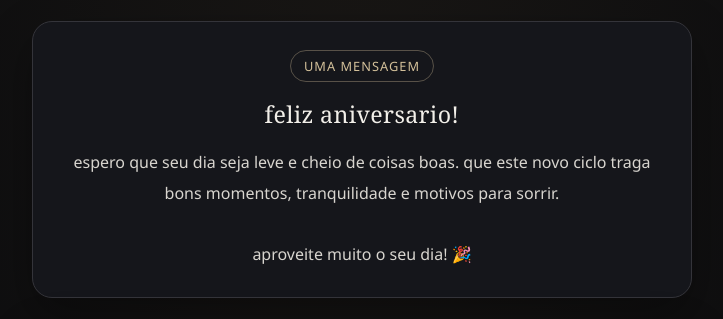
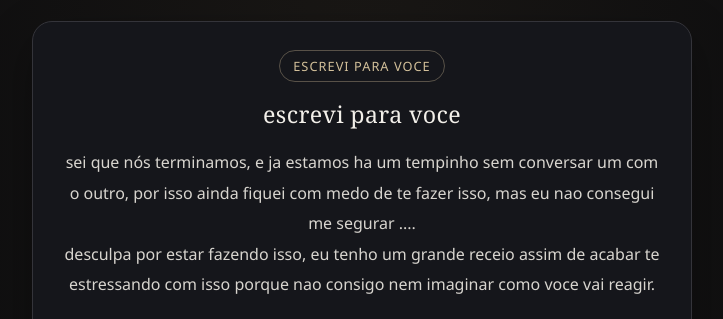
Before and after one commit to teamoanafofa/aniversariohaha, a plain HTML site: page index.html in a window 1280 px wide. Shown: the part 328-647 px from the top of the page, without its empty margins (278-1001 px from the left). Drawn offline with Linux system fonts and the light colour scheme.

Commit message:
Replace the birthday message with the user's latest full text

```diff
--- a/index.html
+++ b/index.html
@@ -197,11 +197,29 @@
     </header>
 
     <section class="panel message-card" aria-labelledby="greeting-title">
-      <span class="badge">uma mensagem</span>
-      <h2 id="greeting-title">feliz aniversario!</h2>
-      <p>espero que seu dia seja leve e cheio de coisas boas. que este novo ciclo traga bons momentos, tranquilidade e motivos para sorrir.
+      <span class="badge">escrevi para voce</span>
+      <h2 id="greeting-title">escrevi para voce</h2>
+      <p>sei que nós terminamos, e ja estamos ha um tempinho sem conversar um com o outro, por isso ainda fiquei com medo de te fazer isso, mas eu nao consegui me segurar ....
+desculpa por estar fazendo isso, eu tenho um grande receio assim de acabar te estressando com isso porque nao consigo nem imaginar como voce vai reagir.
 
-aproveite muito o seu dia! 🎉</p>
+eu fiz um site porque queria fazer algo pra voce, queria mostrar algumas coisas e tal, fazer algumas surpresinhas, sabe? e seu aniversario eh logo no dia do enem.... entao eu provavelmente vou te enviar e vou TENTAR dormir cedo, entao foi oq eu pensei pra poder te mandar e ir fazer a prova depois
+
+MAS PODE LER TRANQUILO OK, EH SEU DIA EU NAO VOU FALAR NADA SOBRE ANTES OU NÓS TIPO OK PODE LER TA TUDO BEM
+
+primeiro eu quero te desejar um feliz aniversario, quero desejar que voce tenha uma vida prospera e que continue prosperando com seus objetivos, que voce consiga terminar seu ensino medio sem faltar taaaaaaanto assim, que voce tenha bons momentos com seus amigos e aproveite bastante essa fase da sua vida.
+espero tambem que voce se decida sobre a sua faculdade, vá fazer algo que voce realmente goste e que seja prospero pra ti, que voce algum dia consiga ver as meninas que são tao proximas de voce, voces tem uma amizade linda, e eu sempre vi que voce valoriza muito isso. então eu espero que voces continuem assim tao proximas pelo resto da vida!
+espero tambem que voce supere seu medo de borboletas....... insetos........... animais com penas e tal...
+mas saiba que ainda mataria todas as borboletas do mundo ok!
+eu preparei algumas coisinhas, sao bobas mas fiz uma playlist com as musicas que me lembravam de voce, as vezes não necessariamente pela letra, mas pela banda, ou por ja ter escutado com voce, ou estilo de musica, ou algumas talvez pela letra, acho que voce vai identificar quais sao ...
+seria legal se voce pudesse dar uma atenção ok
+
+ta na cara que o site foi feito por ia e tals ne, nao quero dizer caramba foi eu que fiz pq nao, eu pedi ajuda da estrutura mas tudo q ta escrito foi eu q te escrevi pq plmds neh
+alias, voce sabe que eu tava escrevendo enquanto a gente nao tava junto, e eu nao parei com isso, so de escrever todos os dias mas sempre que eu pensava em algo eu escrevia, talvez não aqueles textoes enormes mas so oq eu tava sentindo
+eu nao quero deixar na tua cara porque tem a chance de voce nao querer ver, entao vou colocar no
+final da pagina, pra voce so ver se realmente quiser, se clicar ali no botaozinho, eu quero ver!!
+
+isso um dia depois do seu aniversario, pq tava com medo de seila te mandar isso e voce se estressar e pum acabei com seu aniversario.....
+Mas nao me segurei, perdão por ser tao egoista nesse momento</p>
     </section>
 
     <section class="playlist-section" id="playlist" aria-labelledby="playlist-title">
```
